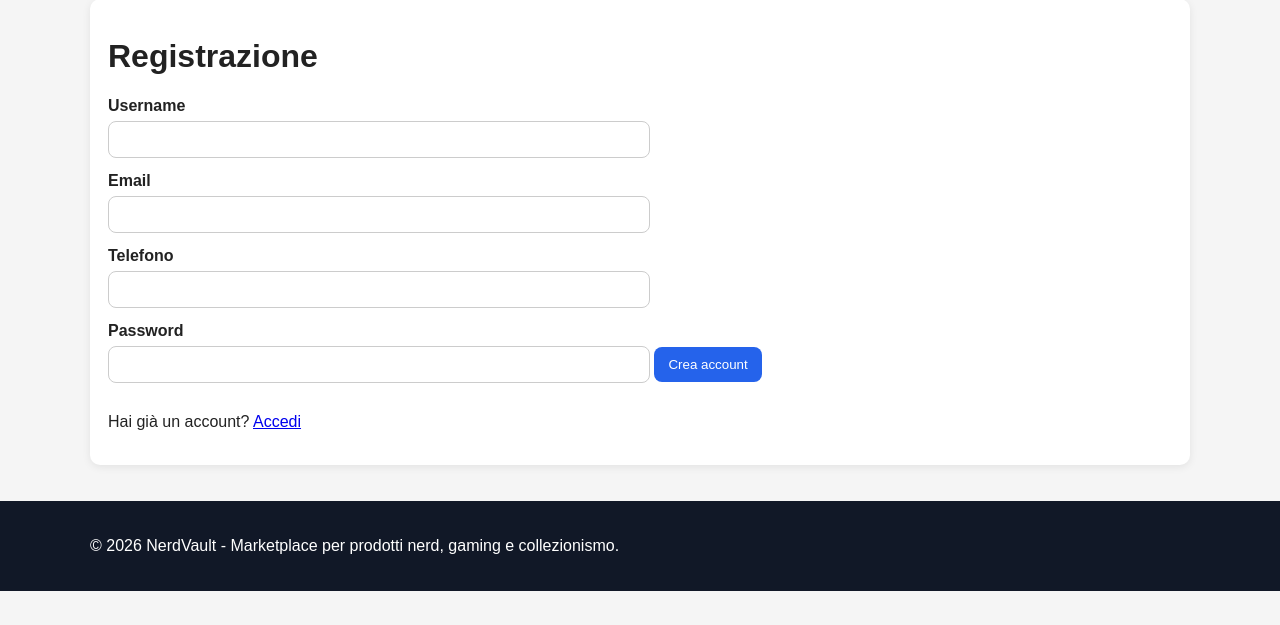
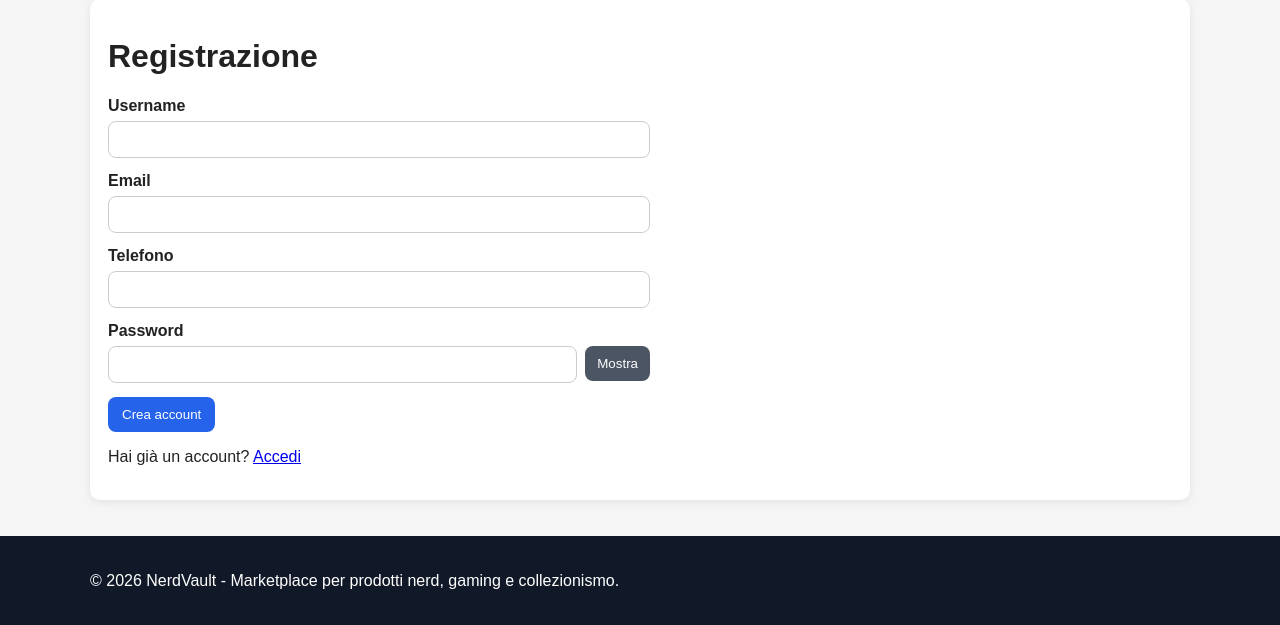
Before and after one commit to CSMEnterprise/WEB_APP, a PHP site: page /utenti/registrazione.php in a window 1280 px wide. Shown: the part 94-719 px from the top of the page. Run offline with PHP 8.4, Linux system fonts and the light colour scheme.

Commit message:
Aggiunto pulsante di visualizzazione password

```diff
--- a/src/views/layout/footer.php
+++ b/src/views/layout/footer.php
@@ -6,5 +6,23 @@
     </div>
 </footer>
 
+<script>
+function togglePasswordVisibility(inputId, button) {
+    const input = document.getElementById(inputId);
+
+    if (!input) {
+        return;
+    }
+
+    if (input.type === 'password') {
+        input.type = 'text';
+        button.textContent = 'Nascondi';
+    } else {
+        input.type = 'password';
+        button.textContent = 'Mostra';
+    }
+}
+</script>
+
 </body>
 </html>
--- a/src/views/layout/header.php
+++ b/src/views/layout/header.php
@@ -65,6 +65,10 @@ $isLogged = isset($_SESSION['user_id']);
         .alert-error { background: #fee2e2; color: #991b1b; }
         .alert-success { background: #dcfce7; color: #166534; }
         input, select, textarea { width: 100%; max-width: 520px; padding: 10px; margin: 6px 0 14px; border: 1px solid #ccc; border-radius: 8px; }
+        .password-wrapper { display: flex; align-items: flex-start; gap: 8px; max-width: 542px; margin: 6px 0 14px; }
+        .password-wrapper input { flex: 1; max-width: none; margin: 0; }
+        .btn-password-toggle { white-space: nowrap; padding: 10px 12px; margin: 0; background: #4b5563; }
+        .btn-password-toggle:hover { background: #374151; }
         label { display: block; font-weight: bold; }
         table { width: 100%; border-collapse: collapse; background: white; }
         th, td { padding: 12px; border-bottom: 1px solid #e5e7eb; text-align: left; }
--- a/src/views/utenti/registrazione.php
+++ b/src/views/utenti/registrazione.php
@@ -18,14 +18,23 @@ require __DIR__ . '/../partials/flash.php';
         <label for="telefono">Telefono</label>
         <input type="text" id="telefono" name="telefono">
 
-        <label for="password">Password</label>
+        <label for="registerPassword">Password</label>
+        <div class="password-wrapper">
             <input
                 type="password"
-            id="password"
+                id="registerPassword"
                 name="password"
                 pattern="(?=.*[A-Z])(?=.*[^A-Za-z0-9]).{10,}"
                 title="La password deve contenere almeno 10 caratteri, una lettera maiuscola e un carattere speciale."
                 required>
+
+            <button
+                class="btn btn-password-toggle"
+                type="button"
+                onclick="togglePasswordVisibility('registerPassword', this)">
+                Mostra
+            </button>
+        </div>
 
         <button class="btn" type="submit">Crea account</button>
     </form>
```
Also changed, not shown: src/views/utenti/login.php (+11 -2 lines). Lines whose indentation alone changed are shown as unchanged.
